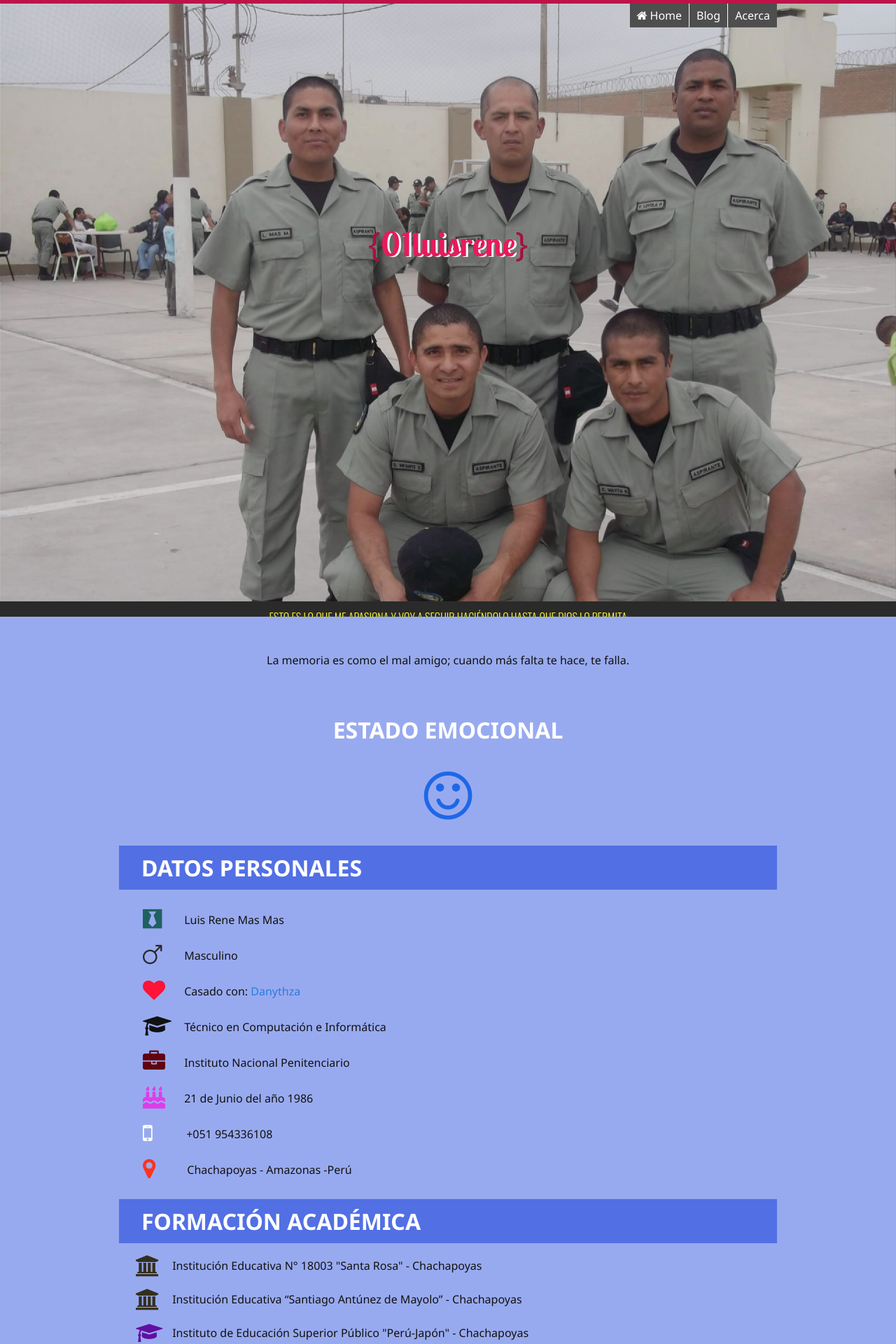
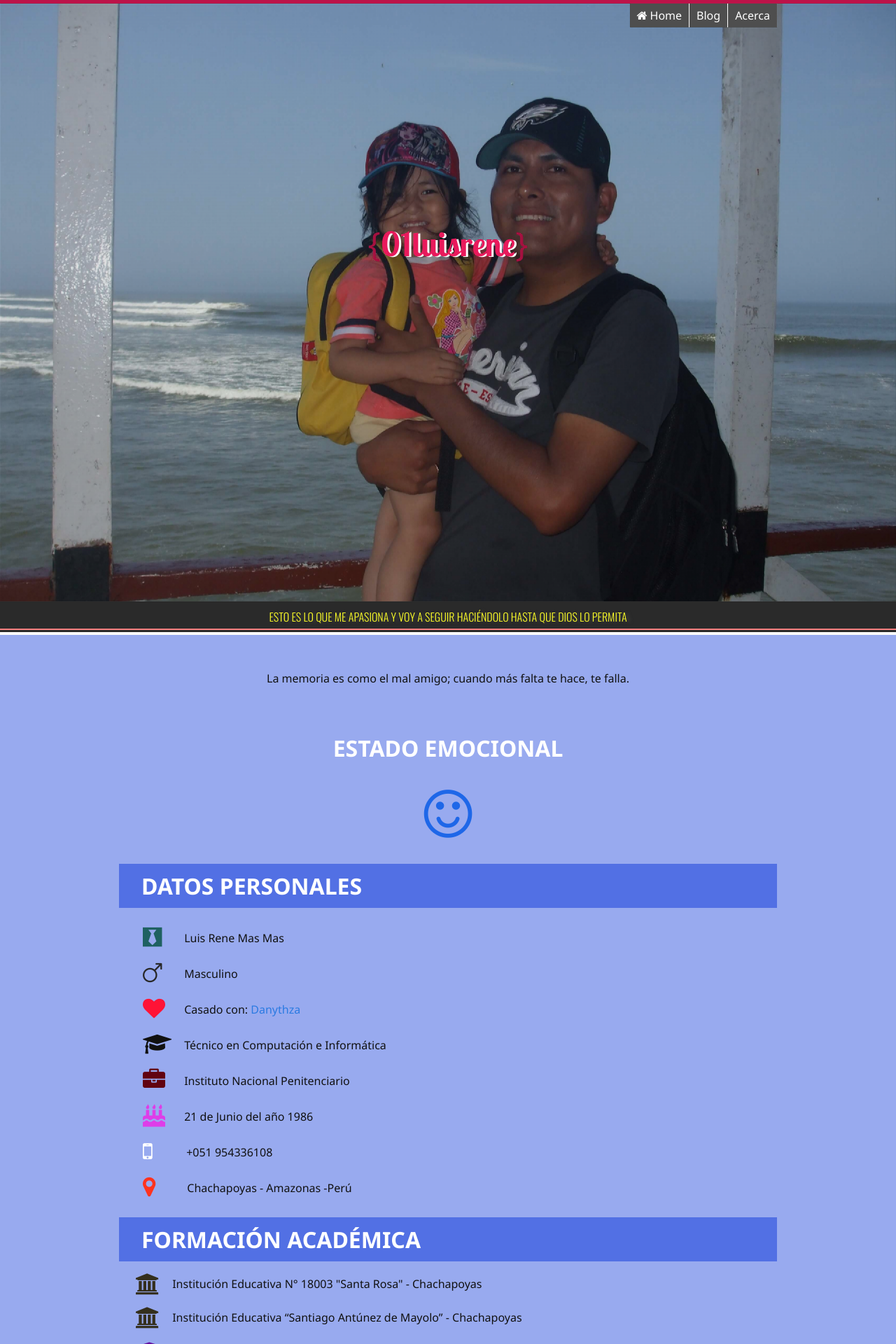
Before and after one commit to 01luisrene/Blog-Jekyll, a Jekyll site: the page built from index.html, in a window 1280 px wide. Shown: the top 1920 px of the page at 70% size. Built offline with Jekyll 4.4.1, drawn with Linux system fonts in a browser that asks for light colours; nearby versions of some CDN libraries.

Commit message:
subiendo la web
modificados

```diff
--- a/_includes/footer.html
+++ b/_includes/footer.html
@@ -31,7 +31,7 @@
       </div>
 
       <div class="footer-col copy">
-        <p><i class="fa fa-copyright"></i> copyright 2015 ( Todos los Derechos Reservados ) - Web Master: <a href="/"><img src="{{ site.url }}/assets/images/01luisrene.png" alt="Ico"> 01luisrene</a>
+        <p><i class="fa fa-copyright"></i> copyright 2015 ( Todos los Derechos Reservados ) - Web Master: <a href="/"><img src="{{ "/assets/images/01luisrene.png" | preppend: site.baseurl }}" alt="Ico"> 01luisrene</a>
         </p>
       </div>
 
@@ -40,5 +40,5 @@
 </footer>
 <script src="http://code.jquery.com/jquery.min.js"></script>
 <script src="//cdnjs.cloudflare.com/ajax/libs/highlight.js/9.1.0/highlight.min.js"></script>
-<script src="{{ site.url }}/assets/js/libs/jquery-scrolltofixed-min.js"></script>
-<script src="{{ site.url }}/assets/js/01luisrene.js"></script>
+<script src="{{ "/assets/js/libs/jquery-scrolltofixed-min.js" | prepend: site.baseurl }}"></script>
+<script src="{{ "/assets/js/01luisrene.js" | prepend: site.baseurl }}"></script>
--- a/_layouts/home.html
+++ b/_layouts/home.html
@@ -15,8 +15,8 @@
 
     {% include autoreload-in-debug.html %}
 
-    <script src="{{ site.url }}/assets/js/libs/vegas.js"></script>
-    <script src="{{ site.url }}/assets/js/appVegas.js"></script>
+    <script src="{{ "/assets/js/libs/vegas.js" | prepend: site.baseurl }}"></script>
+    <script src="{{ "/assets/js/appVegas.js" | prepend: site.baseurl }}"></script>
   </body>
 
 </html>
--- a/_sass/_layout.scss
+++ b/_sass/_layout.scss
@@ -34,7 +34,7 @@
 
 .site-header {
     border-top: 5px solid $color-top-head;
-
+    height: 34px;
     // Positioning context for the mobile navigation icon
     position: relative;
 }
--- a/assets/js/01luisrene.js
+++ b/assets/js/01luisrene.js
@@ -29,7 +29,7 @@
     heightHome = function(){
     	if(alto_ventana > 150){
 			$('#contenedor_front_main').css({
-				height: alto_ventana - 58
+				height: alto_ventana - 32
 			});
 		}
 		else
@@ -42,7 +42,7 @@
 			var alto_ventana = $(this).height();
 			if(alto_ventana > 150){
 				$('#contenedor_front_main').css({
-					height: alto_ventana - 58
+					height: alto_ventana - 32
 				});
 			}
 			else{
```
